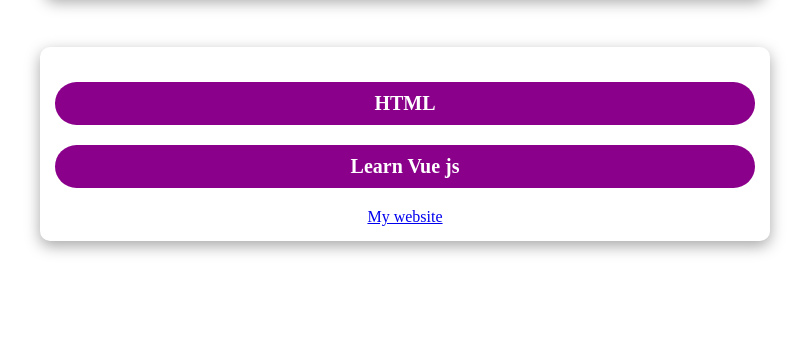
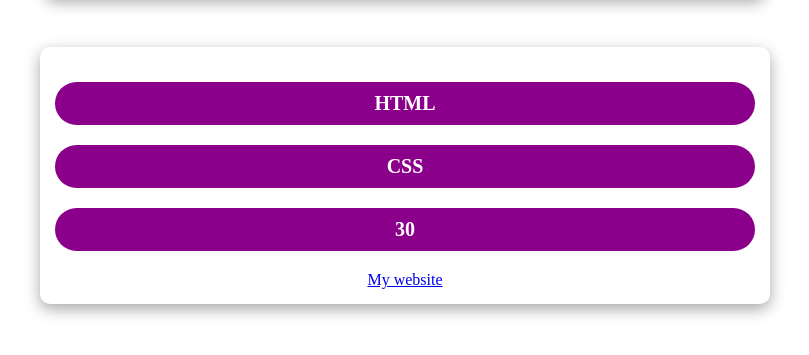
Before and after one commit to MehemmedQ2003/Vue-Lessons, a plain HTML site: page 5.Methods/index.html in a window 1280 px wide. Shown: the part 153-508 px from the top of the page, without its empty margins (235-1044 px from the left). Drawn offline with nearby package versions, Linux system fonts and the light colour scheme.

Commit message:
Methods Vue

```diff
--- a/5.Methods/index.html
+++ b/5.Methods/index.html
@@ -16,6 +16,7 @@
     <section id="frontend">
         <p>{{ message }}</p>
         <p>{{ ourGoal() }}</p>
+        <p>{{ sumOfCounters(10, 20) }}</p>
         <a :href="website" target="_blank">My website</a>
     </section>
 
--- a/5.Methods/script.js
+++ b/5.Methods/script.js
@@ -8,7 +8,10 @@
         },
         methods: {
             ourGoal() {
-                return "Learn Vue js"
+                return "CSS"
+            },
+            sumOfCounters(count1, count2) {
+                return count1 + count2
             }
         },
     }
```
